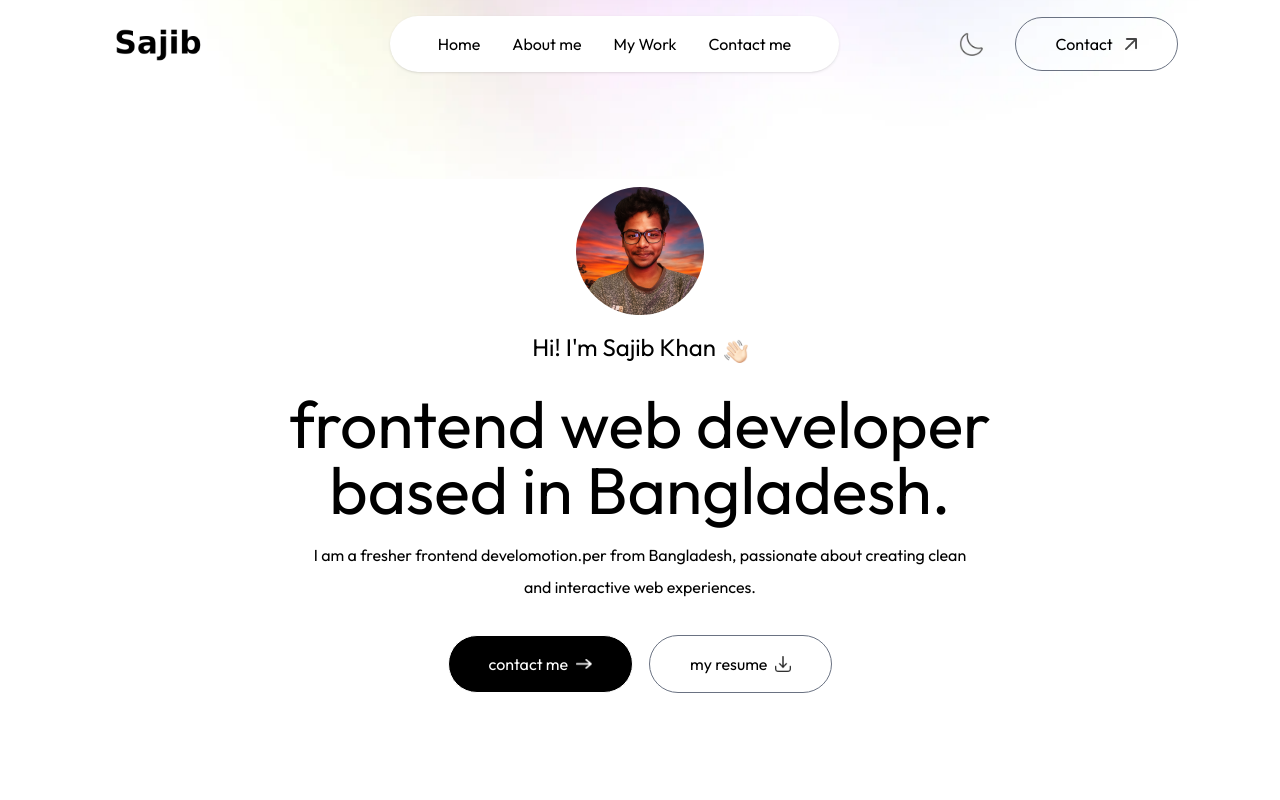
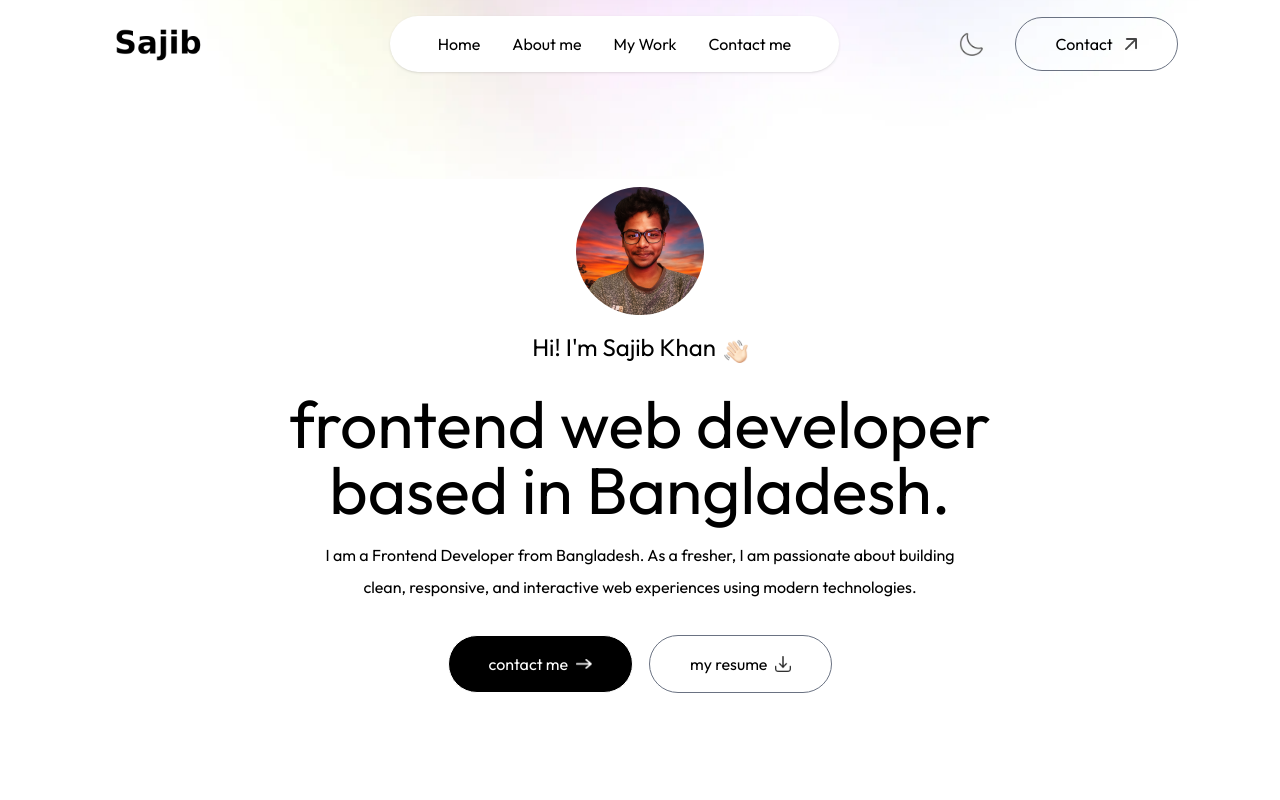
Before and after one commit to sajibkhan33/portfolio, a Next.js app: page / in a window 1280 px wide. Shown: the top 800 px of the page. Built offline with nearby package versions, Linux system fonts and the light colour scheme; a web font is replaced by a local one.

Commit message:
updated bio

```diff
--- a/app/components/Header.jsx
+++ b/app/components/Header.jsx
@@ -36,8 +36,9 @@ function Header() {
         transition={{ duration: 0.6, delay: 0.7 }}
         className="max-w-2xl mx-auto font-ovo"
       >
-        I am a fresher frontend develomotion.per from Bangladesh, passionate
-        about creating clean and interactive web experiences.
+        I am a Frontend Developer from Bangladesh. As a fresher, I am passionate
+        about building clean, responsive, and interactive web experiences using
+        modern technologies.
       </motion.p>
       <div className="flex flex-col sm:flex-row items-center gap-4 mt-4">
         <motion.a
```
